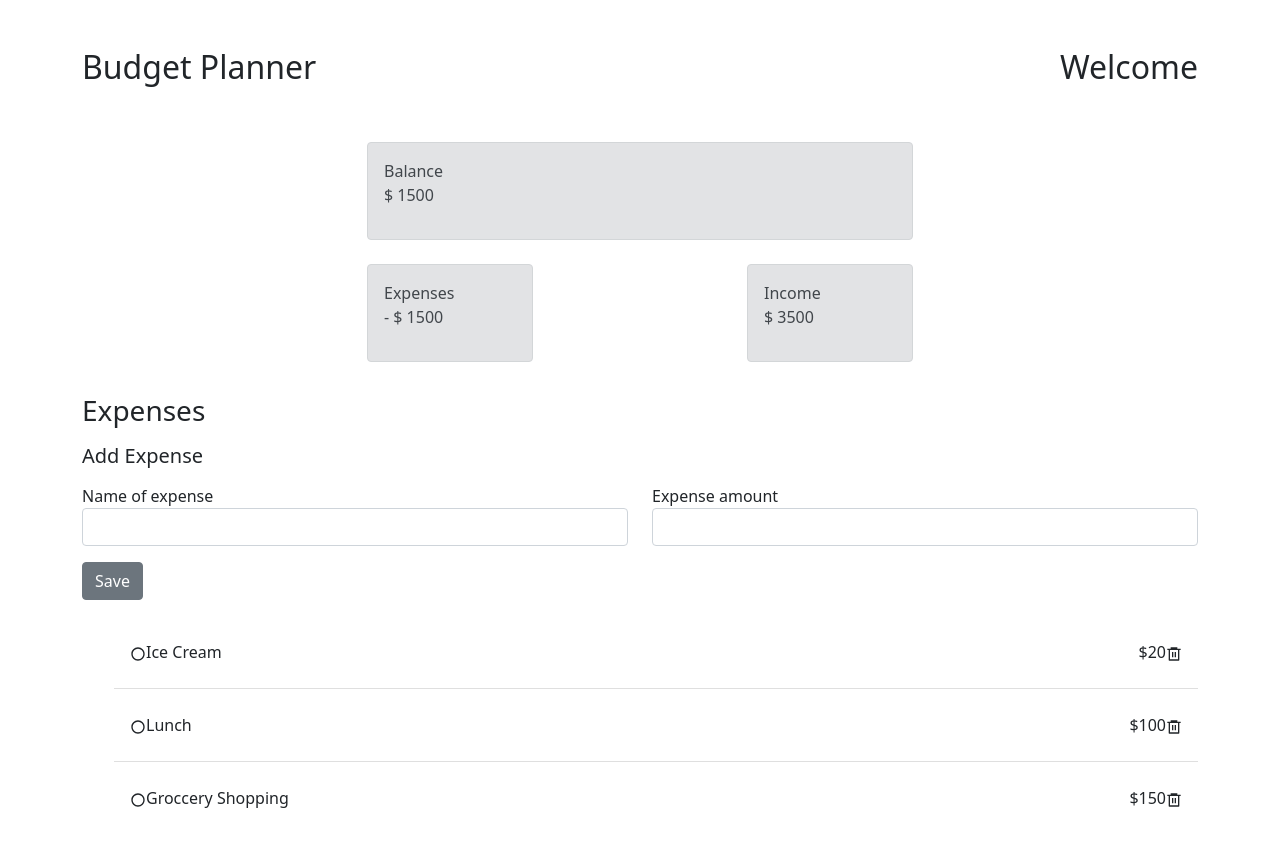
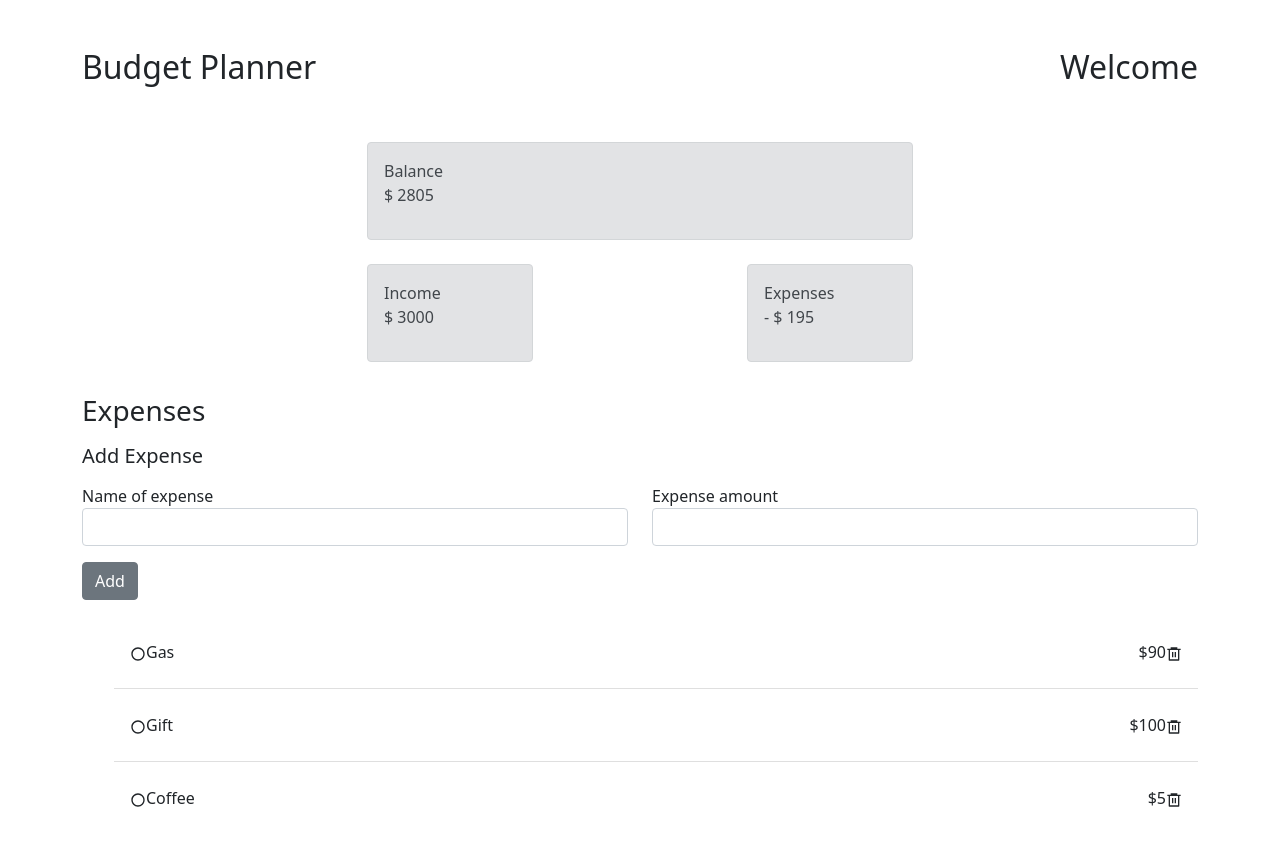
Before and after one commit to nikki-shahh/budget-planner, a React (Create React App) app: page / in a window 1280 px wide. Shown: the top 846 px of the page. Built offline with nearby package versions, Linux system fonts and the light colour scheme.

Commit message:
stores data locally

```diff
--- a/src/App.js
+++ b/src/App.js
@@ -4,11 +4,13 @@ import Expenses from './components/expense-view/expenses-total';
 import Income from './components/income-view/income-total';
 import ExpensesList from './components/expense-view/expense-list';
 import AddExpense from './components/expense-view/add-expense';
+import { AppProvider } from './context/AppContext';
 import 'bootstrap/dist/css/bootstrap.min.css';
 import './App.css';
 
 function App() {
   return (
+    <AppProvider>
       <div className="container">
         <span className="row mt-5">
           <h2 className="col-sm">Budget Planner</h2>
@@ -22,12 +24,12 @@ function App() {
           </div>
           <div className="row mt-2 d-flex justify-content-center">
             <div className="col-lg-2">
-            <Expenses />
+              <Income />
             </div>
             <div className="col-lg-2">
             </div>
             <div className="col-lg-2">
-            <Income />
+              <Expenses />
             </div>
           </div>
         </div>
@@ -45,6 +47,7 @@ function App() {
           </div>
         </div>
       </div>
+    </AppProvider>
   );
 }
 
--- a/src/components/balance-view.js
+++ b/src/components/balance-view.js
@@ -1,9 +1,17 @@
-import React from 'react';
+import React, { useContext } from 'react';
+import { AppContext } from '../context/AppContext';
 
 function Balance() {
+    const { expenses, income } = useContext(AppContext);
+    const totalExpenses = expenses.reduce((total, item) => {
+        return (total = total + item.cost);
+    }, 0);
+
+    const alertType = totalExpenses > income ? 'alert-danger' : 'alert-success';
+
     return (
         <div className="alert alert-secondary">
-            <span>Balance <p>$ 1500</p></span>
+            <span>Balance <p>$ {income - totalExpenses}</p></span>
         </div>
     );
 }
--- a/src/components/expense-view/add-expense.js
+++ b/src/components/expense-view/add-expense.js
@@ -1,8 +1,28 @@
-import React from 'react';
+import React, { useContext, useState } from 'react';
+import { AppContext } from '../../context/AppContext';
+import { v4 as uuidv4 } from 'uuid';
 
 function AddExpense() {
+    const { dispatch } = useContext(AppContext);
+    const [name, setName] = useState('');
+    const [cost, setCost] = useState('');
+
+    function onSubmit(event) {
+        event.preventDefault();
+
+        const expense = {
+            id: uuidv4(),
+            name: name,
+            cost: parseInt(cost),
+        };
+        dispatch({
+            type: 'ADD_EXPENSE',
+            payload: expense,
+        });
+    };
+
     return (
-        <form>
+        <form onSubmit={onSubmit}>
             <div className="row">
                 <div className="col-sm">
                     <label for="name"> Name of expense</label>
@@ -11,6 +31,8 @@ function AddExpense() {
                         type="text"
                         className="form-control"
                         id="name"
+                        value={name}
+                        onChange={(event) => setName(event.target.value)}
                     ></input>
                 </div>
                 <div className="col-sm">
@@ -20,13 +42,15 @@ function AddExpense() {
                         type="text"
                         className="form-control"
                         id="cost"
+                        value={cost}
+                        onChange={(event) => setCost(event.target.value)}
                     ></input>
                 </div>
             </div>
             <div className="row">
                 <div className="col-sm">
                     <button type="submit" className="btn btn-secondary mt-3">
-                        Save
+                        Add
                     </button>
                 </div>
             </div>
--- a/src/components/expense-view/expence-item.js
+++ b/src/components/expense-view/expence-item.js
@@ -1,7 +1,17 @@
-import React from "react";
+import React, { useContext } from "react";
 import { RiDeleteBin6Line, RiCheckboxBlankCircleLine } from "react-icons/ri";
+import { AppContext } from "../../context/AppContext";
 
 function ExpenseItem(props) {
+    const { dispatch } = useContext(AppContext);
+
+    function handleDeleteExpens() {
+        dispatch({
+            type: 'DELETE-EXPENSE',
+            payload: props.id,
+        });
+    };
+
     return (
         <li className='list-group-item d-flex justify-content-between align-items-center'>
             <p className="mt-3">
@@ -12,7 +22,7 @@ function ExpenseItem(props) {
                 <span className="badge-primary badge-pill mr-3">
                     ${props.cost}
                 </span>
-                <RiDeleteBin6Line></RiDeleteBin6Line>
+                <RiDeleteBin6Line onClick={handleDeleteExpens}></RiDeleteBin6Line>
             </div>
 
         </li>
--- a/src/components/expense-view/expense-list.js
+++ b/src/components/expense-view/expense-list.js
@@ -1,12 +1,8 @@
-import React from 'react';
+import React, { useContext } from 'react';
 import ExpenseItem from './expence-item';
-
+import { AppContext } from '../../context/AppContext';
 function ExpensesList() {
-    const expenses = [
-        { id: 12, name: 'Ice Cream', cost: 20 },
-        { id: 13, name: 'Lunch', cost: 100 },
-        { id: 14, name: 'Groccery Shopping', cost: 150 },
-    ];
+    const { expenses } = useContext(AppContext);
     return (
         <ul className='list-group-flush'>
             {expenses.map((expense) => (
--- a/src/components/expense-view/expenses-total.js
+++ b/src/components/expense-view/expenses-total.js
@@ -1,9 +1,16 @@
-import React from 'react';
+import React, { useContext } from 'react';
+import { AppContext } from '../../context/AppContext';
 
 function Expenses() {
+    const { expenses } = useContext(AppContext);
+
+    const totalExpenses = expenses.reduce((total, item) => {
+        return (total += item.cost);
+    }, 0);
+
     return (
         <div className="alert alert-secondary">
-            <span>Expenses <p>- $ 1500</p></span>
+            <span>Expenses <p>- $ {totalExpenses}</p></span>
         </div>
     );
 }
--- a/src/components/income-view/income-total.js
+++ b/src/components/income-view/income-total.js
@@ -1,9 +1,11 @@
-import React from 'react';
+import React, { useContext } from 'react';
+import { AppContext } from "../../context/AppContext";
 
 function Income() {
+    const { income } = useContext(AppContext);
     return (
         <div className="alert alert-secondary">
-            <span>Income <p>$ 3500</p></span>
+            <span>Income <p>$ {income}</p></span>
         </div>
     );
 }
--- /dev/null
+++ b/src/context/AppContext.js
@@ -0,0 +1,45 @@
+import React, { createContext, useReducer } from 'react';
+import { v4 as uuidv4 } from 'uuid';
+
+function AppReducer(state, action) {
+    switch (action.type) {
+        case 'ADD_EXPENSE':
+            return {
+                ...state,
+                expenses: [...state.expenses, action.payload],
+            };
+        case 'DELETE-EXPENSE':
+            return {
+                ...state,
+                expenses: state.expenses.filter(
+                    (expense) => expense.id !== action.payload
+                ),
+            }
+        default:
+            return state;
+    }
+}
+const initialState = {
+    income: 3000,
+    expenses: [
+        { id: uuidv4(), name: 'Gas', cost: 90 },
+        { id: uuidv4(), name: 'Gift', cost: 100 },
+        { id: uuidv4(), name: 'Coffee', cost: 5 },
+    ],
+};
+export const AppContext = createContext();
+
+export const AppProvider = (props) => {
+    const [state, dispatch] = useReducer(AppReducer, initialState);
+    return (
+        <AppContext.Provider
+            value={{
+                income: state.income,
+                expenses: state.expenses,
+                dispatch,
+
+            }}>
+            {props.children}
+        </AppContext.Provider>
+    );
+}
```
Lines whose indentation alone changed are shown as unchanged.
